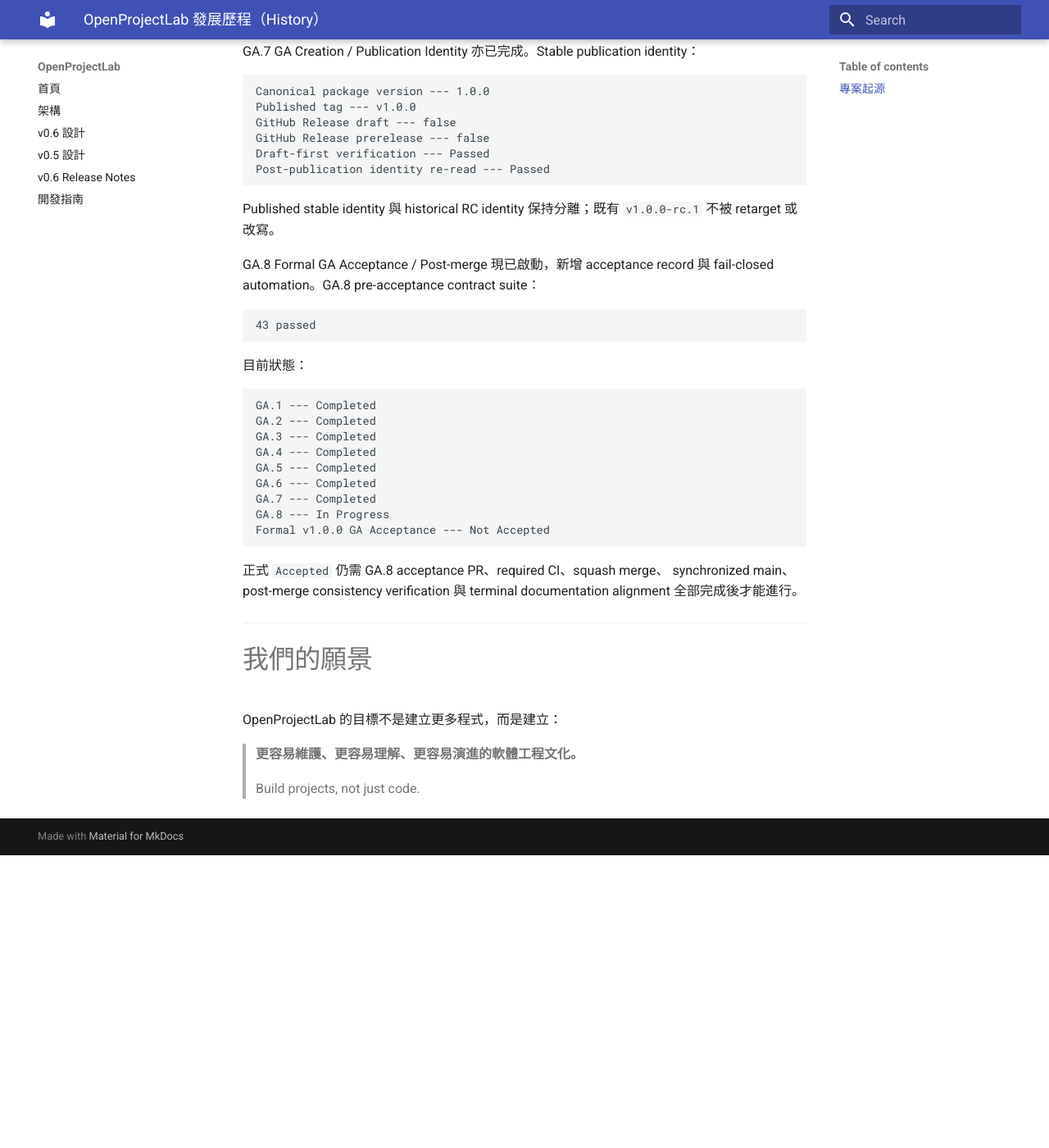
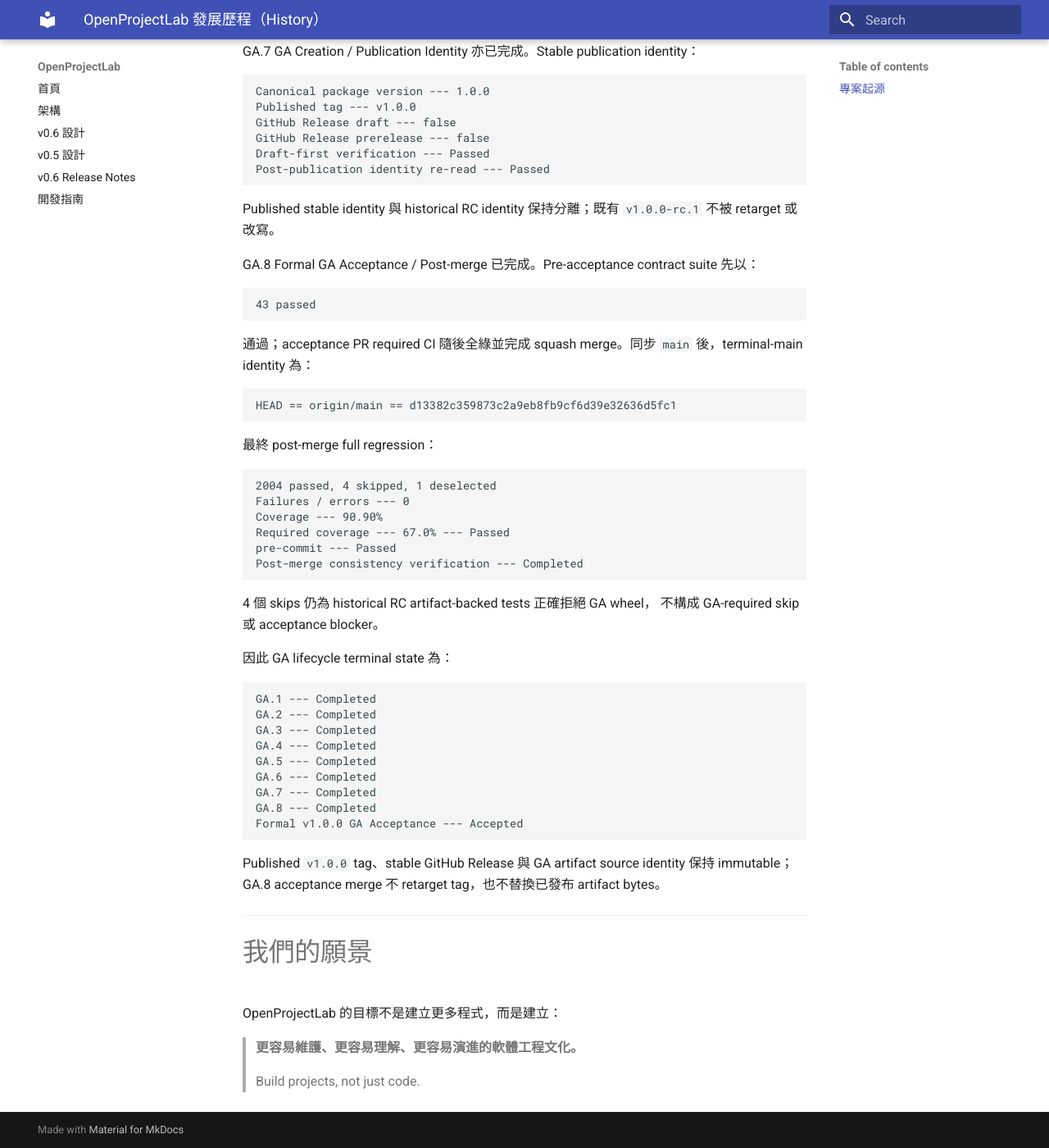
Before and after one commit to khwang1964/OpenProjectLab, an MkDocs documentation site: the page built from docs/HISTORY.md, in a window 1280 px wide and 1400 px high, scrolled down 35297 px. Shown: the whole window at 82% size. Built offline with MkDocs 1.6.1 and Material for MkDocs 9.7.7, drawn with Linux system fonts in a browser that asks for light colours; before the commit the page ends 36340 px from its top, so only the background shows below that.

Commit message:
docs: finalize v1.0 ga acceptance (#163)

````diff
--- a/docs/HISTORY.md
+++ b/docs/HISTORY.md
@@ -1794,14 +1794,35 @@
 Published stable identity 與 historical RC identity 保持分離；既有
 `v1.0.0-rc.1` 不被 retarget 或改寫。
 
-GA.8 Formal GA Acceptance / Post-merge 現已啟動，新增 acceptance record 與
-fail-closed automation。GA.8 pre-acceptance contract suite：
+GA.8 Formal GA Acceptance / Post-merge 已完成。Pre-acceptance contract
+suite 先以：
 
 ``` text
 43 passed
 ```
 
-目前狀態：
+通過；acceptance PR required CI 隨後全綠並完成 squash merge。同步
+`main` 後，terminal-main identity 為：
+
+``` text
+HEAD == origin/main == d13382c359873c2a9eb8fb9cf6d39e32636d5fc1
+```
+
+最終 post-merge full regression：
+
+``` text
+2004 passed, 4 skipped, 1 deselected
+Failures / errors --- 0
+Coverage --- 90.90%
+Required coverage --- 67.0% --- Passed
+pre-commit --- Passed
+Post-merge consistency verification --- Completed
+```
+
+4 個 skips 仍為 historical RC artifact-backed tests 正確拒絕 GA wheel，
+不構成 GA-required skip 或 acceptance blocker。
+
+因此 GA lifecycle terminal state 為：
 
 ``` text
 GA.1 --- Completed
@@ -1811,13 +1832,13 @@
 GA.5 --- Completed
 GA.6 --- Completed
 GA.7 --- Completed
-GA.8 --- In Progress
-Formal v1.0.0 GA Acceptance --- Not Accepted
-```
-
-正式 `Accepted` 仍需 GA.8 acceptance PR、required CI、squash merge、
-synchronized main、post-merge consistency verification 與 terminal
-documentation alignment 全部完成後才能進行。
+GA.8 --- Completed
+Formal v1.0.0 GA Acceptance --- Accepted
+```
+
+Published `v1.0.0` tag、stable GitHub Release 與 GA artifact source identity
+保持 immutable；GA.8 acceptance merge 不 retarget tag，也不替換已發布
+artifact bytes。
 
 ------------------------------------------------------------------------
 
````
Also changed, not shown: CHANGELOG.md (+18 -0 lines), docs/releases/v1.0-ga-acceptance-record.md (+73 -78 lines), docs/roadmap.md (+29 -10 lines), 2 other files.
